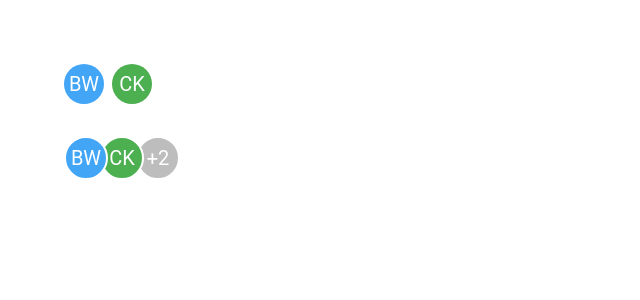
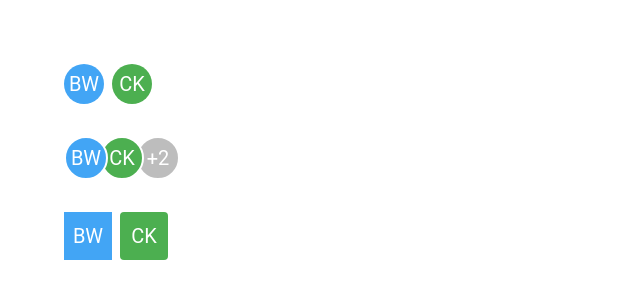
Before and after one commit to thinhnguyen5/React-Mui, a React (Create React App) app: page / in a window 1280 px wide. Shown: the top 300 px of the page, without its empty margins (0-640 px from the left). Built offline with nearby package versions, Linux system fonts and the light colour scheme.

Commit message:
Mui Avatar

```diff
--- a/src/component/MuiAvatar.tsx
+++ b/src/component/MuiAvatar.tsx
@@ -23,6 +23,11 @@ export const MuiAvatar = () => {
           />
         </AvatarGroup>
       </Stack>
+
+      <Stack direction="row" spacing={1}>
+        <Avatar variant='square' sx={{ bgcolor: "primary.light", width: 48, height: 48 }}>BW</Avatar>
+        <Avatar variant='rounded' sx={{ bgcolor: "success.light", width: 48, height: 48 }}>CK</Avatar>
+      </Stack>
     </Stack>
   );
 };
```
